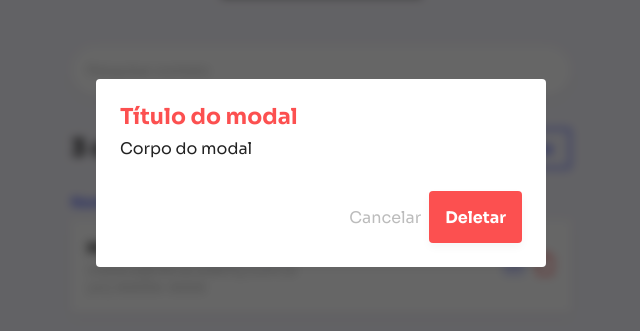
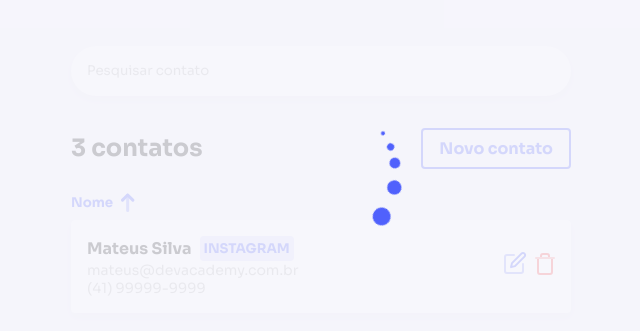
Before and after one commit to matheuscruzhen/mycontacts-frontend, a React (Create React App) app: page / in a window 1280 px wide. Shown: the part 227-558 px from the top of the page, without its empty margins (319-959 px from the left). Built offline with nearby package versions, Linux system fonts and the light colour scheme.

Commit message:
Criando o componente Loader

```diff
--- a/public/index.html
+++ b/public/index.html
@@ -35,6 +35,7 @@
   <body>
     <noscript>You need to enable JavaScript to run this app.</noscript>
     <div id="root"></div>
+    <div id="loader-root"></div>
     <div id="modal-root"></div>
     <!--
       This HTML file is a template.
--- /dev/null
+++ b/src/components/Loader/index.js
@@ -0,0 +1,13 @@
+import React from 'react';
+import ReactDOM from 'react-dom';
+
+import { Overlay } from './styles';
+
+export default function Loader() {
+  return ReactDOM.createPortal(
+    <Overlay>
+      <div className="loader" />
+    </Overlay>,
+    document.getElementById('loader-root')
+  );
+}
--- /dev/null
+++ b/src/components/Loader/styles.js
@@ -0,0 +1,64 @@
+import styled, { keyframes } from 'styled-components';
+
+const load = keyframes`
+  0% {
+    box-shadow: 0 -0.83em 0 -0.4em, 0 -0.83em 0 -0.42em, 0 -0.83em 0 -0.44em, 0 -0.83em 0 -0.46em, 0 -0.83em 0 -0.477em;
+  }
+  5%,
+  95% {
+    box-shadow: 0 -0.83em 0 -0.4em, 0 -0.83em 0 -0.42em, 0 -0.83em 0 -0.44em, 0 -0.83em 0 -0.46em, 0 -0.83em 0 -0.477em;
+  }
+  10%,
+  59% {
+    box-shadow: 0 -0.83em 0 -0.4em, -0.087em -0.825em 0 -0.42em, -0.173em -0.812em 0 -0.44em, -0.256em -0.789em 0 -0.46em, -0.297em -0.775em 0 -0.477em;
+  }
+  20% {
+    box-shadow: 0 -0.83em 0 -0.4em, -0.338em -0.758em 0 -0.42em, -0.555em -0.617em 0 -0.44em, -0.671em -0.488em 0 -0.46em, -0.749em -0.34em 0 -0.477em;
+  }
+  38% {
+    box-shadow: 0 -0.83em 0 -0.4em, -0.377em -0.74em 0 -0.42em, -0.645em -0.522em 0 -0.44em, -0.775em -0.297em 0 -0.46em, -0.82em -0.09em 0 -0.477em;
+  }
+  100% {
+    box-shadow: 0 -0.83em 0 -0.4em, 0 -0.83em 0 -0.42em, 0 -0.83em 0 -0.44em, 0 -0.83em 0 -0.46em, 0 -0.83em 0 -0.477em;
+  }
+`;
+
+const round = keyframes`
+  0% {
+    -webkit-transform: rotate(0deg);
+    transform: rotate(0deg);
+  }
+  100% {
+    -webkit-transform: rotate(360deg);
+    transform: rotate(360deg);
+  }
+`;
+
+export const Overlay = styled.div`
+  background: rgba(246, 245, 252, 0.8);
+  position: absolute;
+  height: 100%;
+  width: 100%;
+  top: 0;
+  left: 0;
+  display: flex;
+  align-items: center;
+  justify-content: center;
+
+  .loader {
+    color: ${({ theme }) => theme.colors.primary.main};
+    font-size: 90px;
+    text-indent: -9999em;
+    overflow: hidden;
+    width: 1em;
+    height: 1em;
+    border-radius: 50%;
+    margin: 72px auto;
+    position: relative;
+    -webkit-transform: translateZ(0);
+    -ms-transform: translateZ(0);
+    transform: translateZ(0);
+    -webkit-animation: ${load} 1.7s infinite ease, ${round} 1.7s infinite ease;
+    animation: ${load} 1.7s infinite ease, ${round} 1.7s infinite ease;
+  }
+`;
--- a/src/pages/Home/index.js
+++ b/src/pages/Home/index.js
@@ -10,12 +10,12 @@
 import arrow from '../../assets/images/icons/arrow.svg';
 import edit from '../../assets/images/icons/edit.svg';
 import trash from '../../assets/images/icons/trash.svg';
-import Modal from '../../components/Modal';
+import Loader from '../../components/Loader';
 
 export default function Home() {
   return (
     <Container>
-      <Modal danger />
+      <Loader />
       <InputSearchContainer>
         <input type="text" placeholder="Pesquisar contato" />
       </InputSearchContainer>
--- a/src/pages/Home/styles.js
+++ b/src/pages/Home/styles.js
@@ -2,6 +2,7 @@
 
 export const Container = styled.div`
   margin-top: 32px;
+  position: relative;
 `;
 
 export const InputSearchContainer = styled.div`
```
